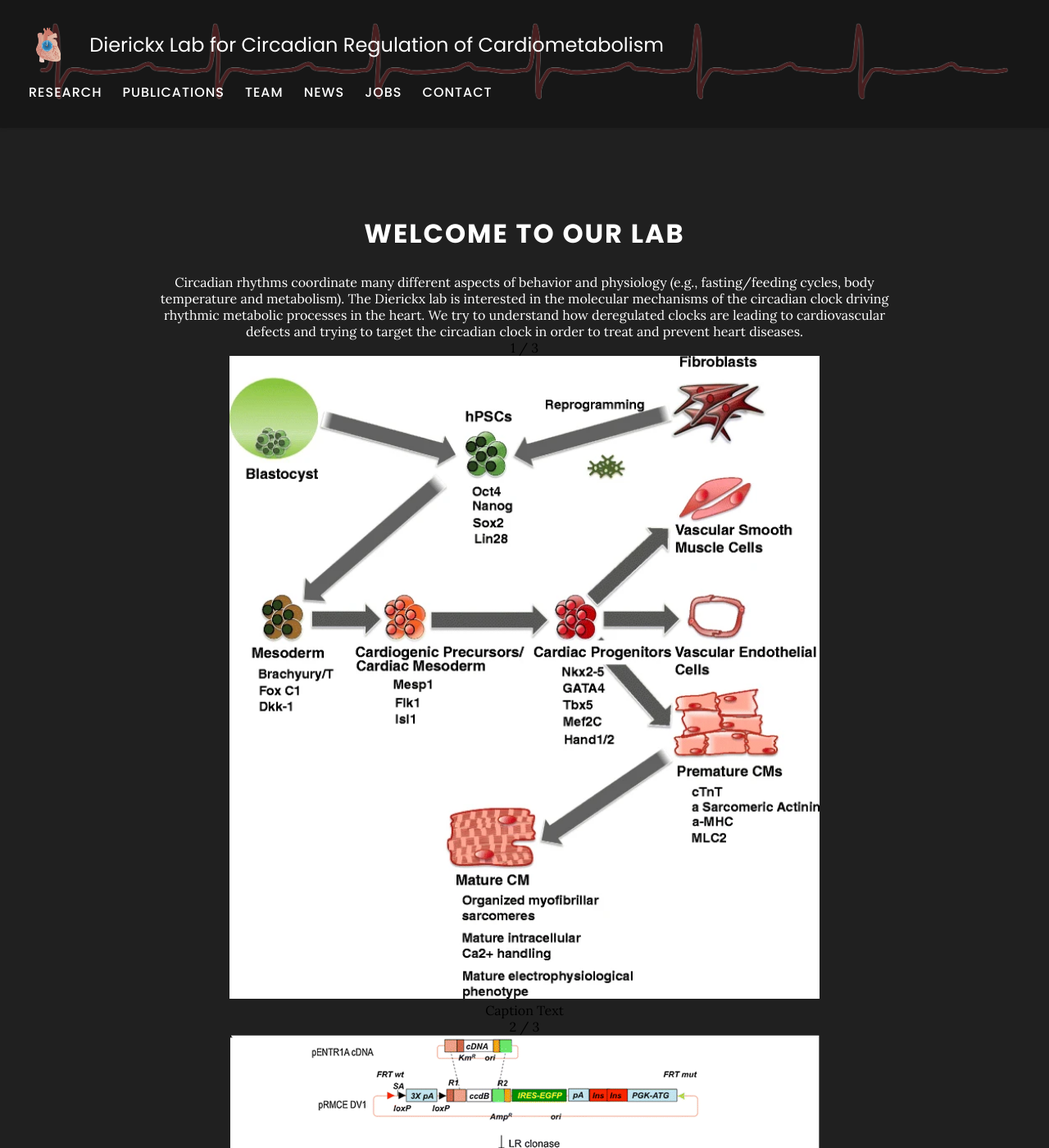
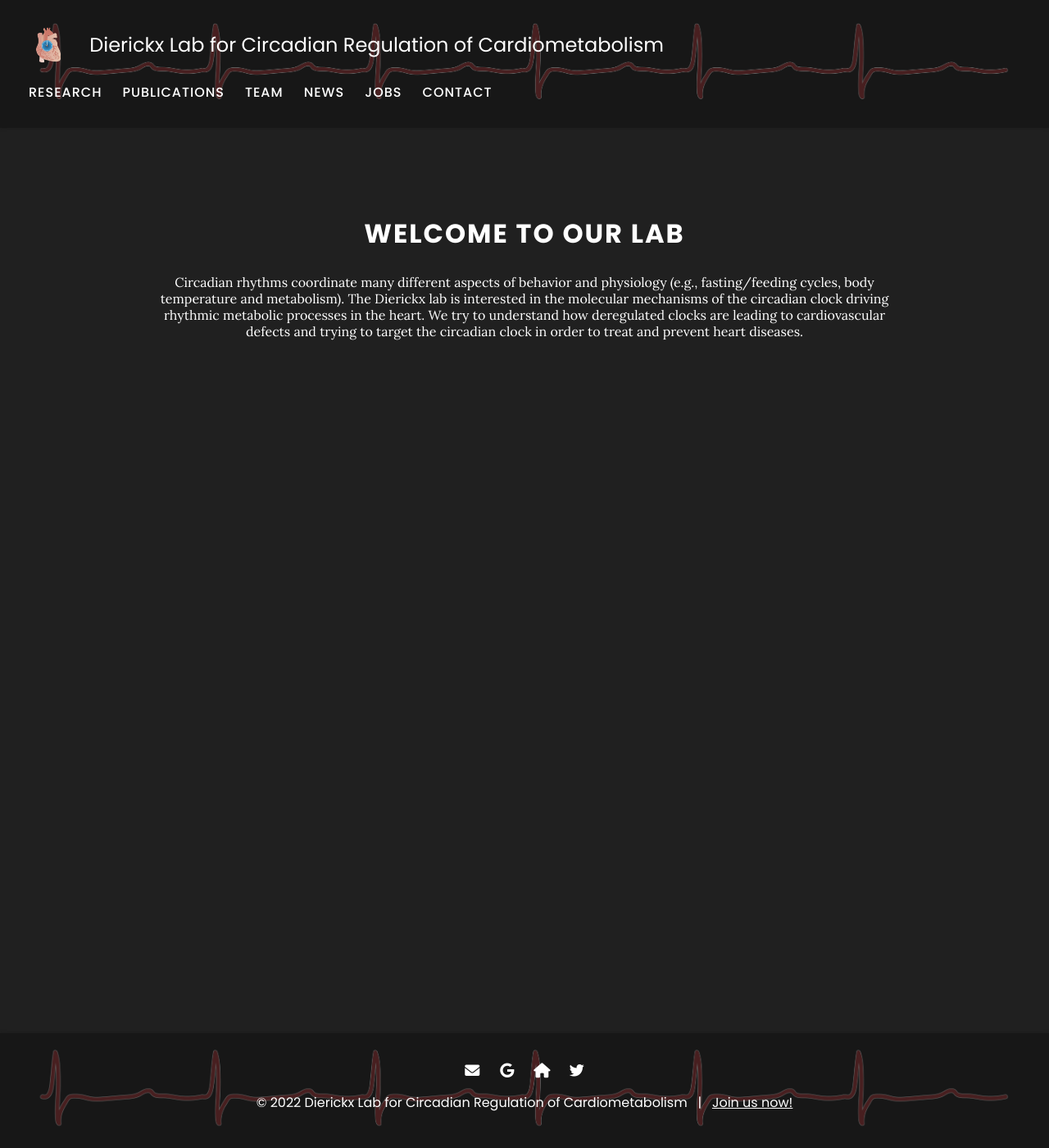
Before and after one commit to theDierickxLab/theDierickxLab, a Jekyll site: the page built from index.md, in a window 1280 px wide and 1400 px high. Shown: the whole window at 82% size. Built offline with Jekyll 4.4.1, drawn with Linux system fonts in a browser that asks for light colours; some of the changed text lies outside the part shown.

Commit message:
Update index.md

```diff
--- a/index.md
+++ b/index.md
@@ -23,40 +23,3 @@ body {
 Circadian rhythms coordinate many different aspects of behavior and physiology (e.g., fasting/feeding cycles, body temperature and metabolism). The Dierickx lab is interested in the molecular mechanisms of the circadian clock driving rhythmic metabolic processes in the heart. We try to understand how deregulated clocks are leading to cardiovascular defects and trying to target the circadian clock in order to treat and prevent heart diseases.
   </span>
 </div>
-
-
-
-<!-- Slideshow container -->
-<div class="slideshow-container">
-
-  <!-- Full-width images with number and caption text -->
-  <div class="mySlides fade">
-    <div class="numbertext">1 / 3</div>
-    <img src="images/1.png" style="width:80%">
-    <div class="text">Caption Text</div>
-  </div>
-
-  <div class="mySlides fade">
-    <div class="numbertext">2 / 3</div>
-    <img src="images/2.png" style="width:80%">
-    <div class="text">Caption Two</div>
-  </div>
-
-  <div class="mySlides fade">
-    <div class="numbertext">3 / 3</div>
-    <img src="images/3.png" style="width:80%">
-    <div class="text">Caption Three</div>
-  </div>
-
-  <!-- Next and previous buttons -->
-  <a class="prev" onclick="plusSlides(-1)">&#10094;</a>
-  <a class="next" onclick="plusSlides(1)">&#10095;</a>
-</div>
-<br>
-
-<!-- The dots/circles -->
-<div style="text-align:center">
-  <span class="dot" onclick="currentSlide(1)"></span>
-  <span class="dot" onclick="currentSlide(2)"></span>
-  <span class="dot" onclick="currentSlide(3)"></span>
-</div>
```
